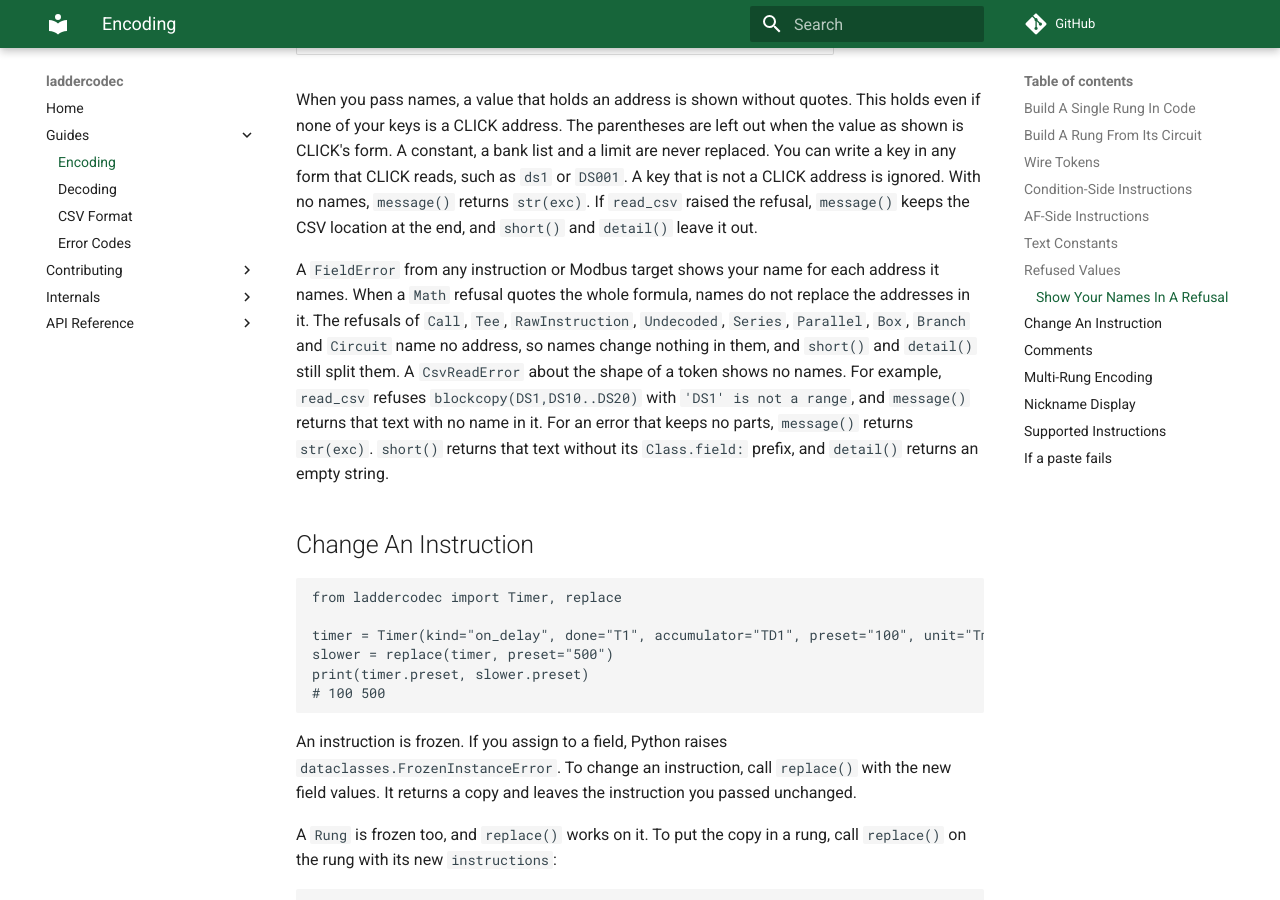
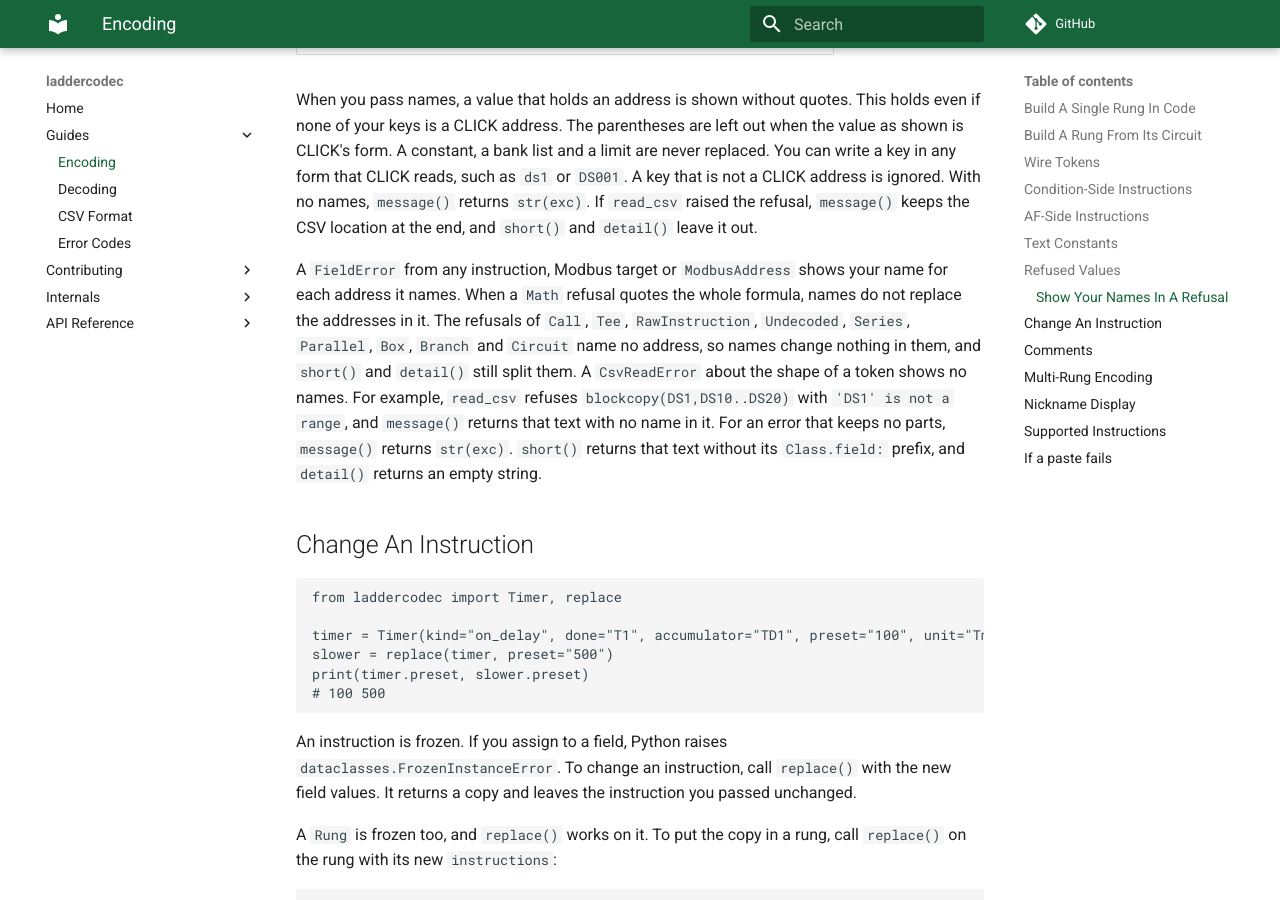
Before and after one commit to ssweber/laddercodec, an MkDocs documentation site: the page built from docs/guides/encoding.md, in a window 1280 px wide and 900 px high, scrolled down 7708 px. Built offline with MkDocs 1.6.1 and Material for MkDocs 9.7.7, drawn with Linux system fonts in a browser that asks for light colours; comment, search, counter and statistics services are not loaded.

Commit message:
docs(errors): name ModbusAddress and wrapped box refusals
The sentence on which refusals show names did not name ModbusAddress,
which is neither an instruction nor a Modbus target. The CHANGELOG, the
guide and the LaddercodecError docstring now name it.

The docstring said that any other error ignores the names right after
the CsvReadError about a token's shape. A CsvReadError that wraps a
box's refusal shows names, and the docstring now says so.

The docstring of the Math corpus test now says that it skips a constant
outside its range as well as an address.

Co-Authored-By: Claude Opus 5.5 <noreply@anthropic.com>
Claude-Session: https://claude.ai/code/session_01QnFxutaFyJKgcijzqdEwer

```diff
--- a/docs/guides/encoding.md
+++ b/docs/guides/encoding.md
@@ -350,8 +350,8 @@ never replaced. You can write a key in any form that CLICK reads, such as `ds1`
 returns `str(exc)`. If `read_csv` raised the refusal, `message()` keeps the CSV
 location at the end, and `short()` and `detail()` leave it out.
 
-A `FieldError` from any instruction or Modbus target shows your name for each
-address it names. When a `Math` refusal quotes the whole formula, names do not
+A `FieldError` from any instruction, Modbus target or `ModbusAddress` shows your
+name for each address it names. When a `Math` refusal quotes the whole formula, names do not
 replace the addresses in it. The refusals of `Call`, `Tee`, `RawInstruction`,
 `Undecoded`, `Series`, `Parallel`, `Box`, `Branch` and `Circuit` name no address, so
 names change nothing in them, and `short()` and `detail()` still split them. A
```
Also changed, not shown: CHANGELOG.md (+1 -1 lines), 2 other files.
